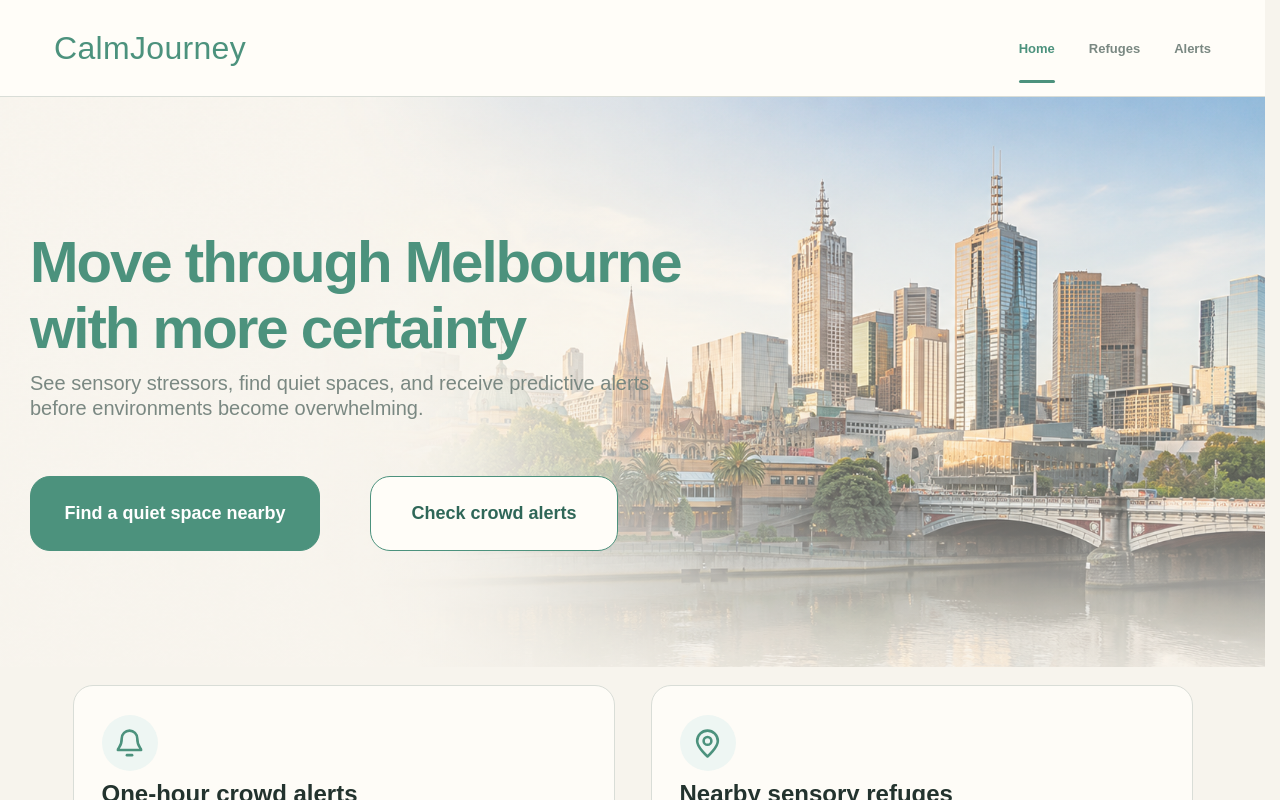
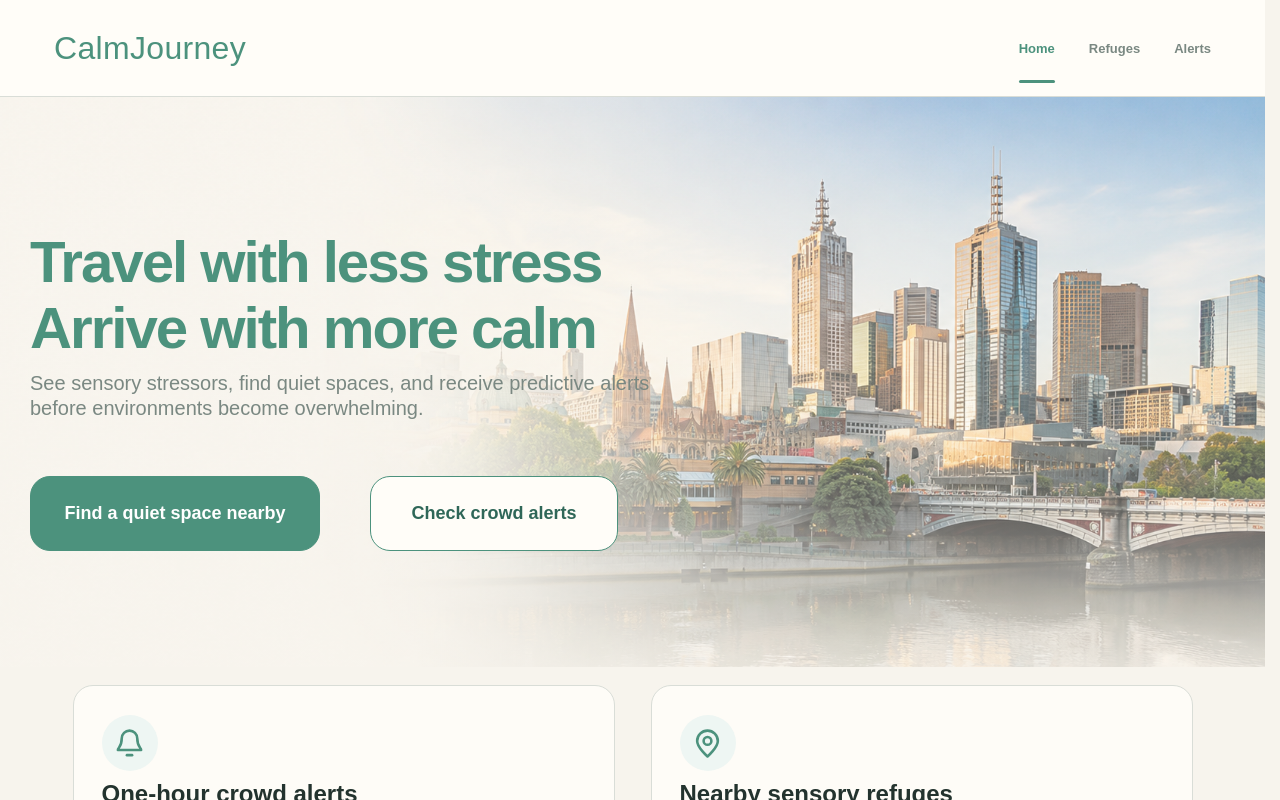
Before and after one commit to Muguett-DBY/CalmJourney, a React (Vite) app: page / in a window 1280 px wide. Shown: the top 800 px of the page. Built offline with nearby package versions, Linux system fonts and the light colour scheme.

Commit message:
update homepage heading

```diff
--- a/src/pages/HomePage.jsx
+++ b/src/pages/HomePage.jsx
@@ -39,7 +39,7 @@ export default function HomePage() {
       <main className="landing-main">
         <section className="landing-hero" aria-labelledby="landing-heading">
           <div className="landing-copy">
-            <h1 id="landing-heading">Move through Melbourne<br /> with more certainty</h1>
+            <h1 id="landing-heading">Travel with less stress<br /> Arrive with more calm</h1>
             <p>
               See sensory stressors, find quiet spaces, and receive predictive alerts<br /> before environments become overwhelming.
             </p>
```
